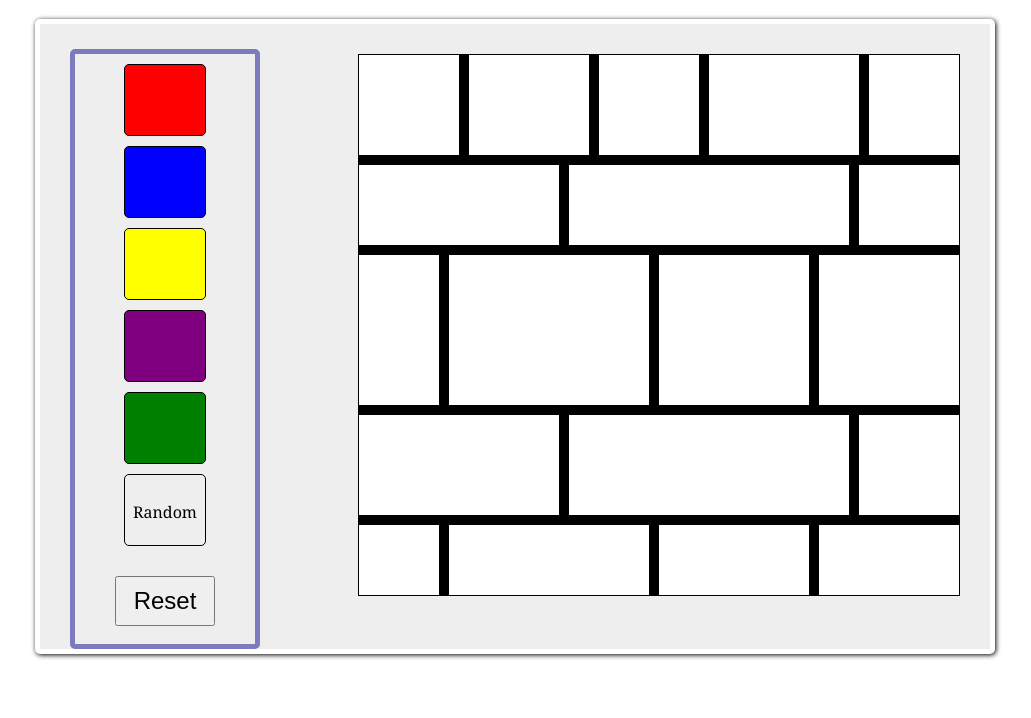
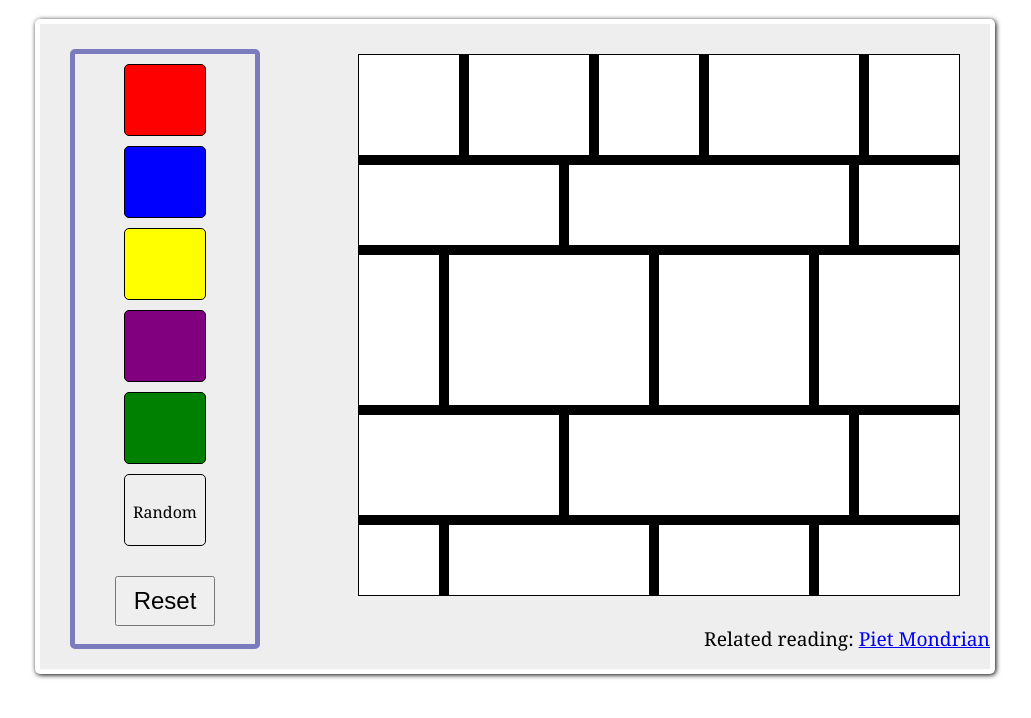
Before and after one commit to houxianxu/houxianxu-homepage-and-web-projects, a website: page webProjects/project1_mondrian/mondrian.html in a window 1280 px wide. Shown: the part 76-794 px from the top of the page, without its empty margins (125-1156 px from the left). Drawn offline with nearby package versions, Linux system fonts and the light colour scheme.

Commit message:
add project1 Piet Mondrian

```diff
--- a/webProjects/project1_mondrian/mondrian.css
+++ b/webProjects/project1_mondrian/mondrian.css
@@ -363,3 +363,8 @@ div#filling_space div#row_5_box_4 {
 	height: 70px;
 	background-color: white;
 }
+
+#knowledge {
+	float: right;
+	font-size: 1.2em;
+}
--- a/webProjects/project1_mondrian/mondrian.html
+++ b/webProjects/project1_mondrian/mondrian.html
@@ -76,7 +76,12 @@
 	            <div class="row" id="row_5_box_4"></div>
          	</div>
 
+
+
 		</div>
+		<div id="knowledge">
+         	<p>Related reading: <a href="http://en.wikipedia.org/wiki/Piet_Mondrian">Piet Mondrian</a></p>
+         </div>
 	</div> <!-- end canvas -->
 
 </body>
--- a/webProjects/project1_mondrian/scriptMondrian.js
+++ b/webProjects/project1_mondrian/scriptMondrian.js
@@ -19,7 +19,6 @@ $(document).ready(function() {
 	});
 
 
-
 	$('.row').click(function() {
 		if (pickColor === "white") {
 			alert("Please pick a color!")
```
